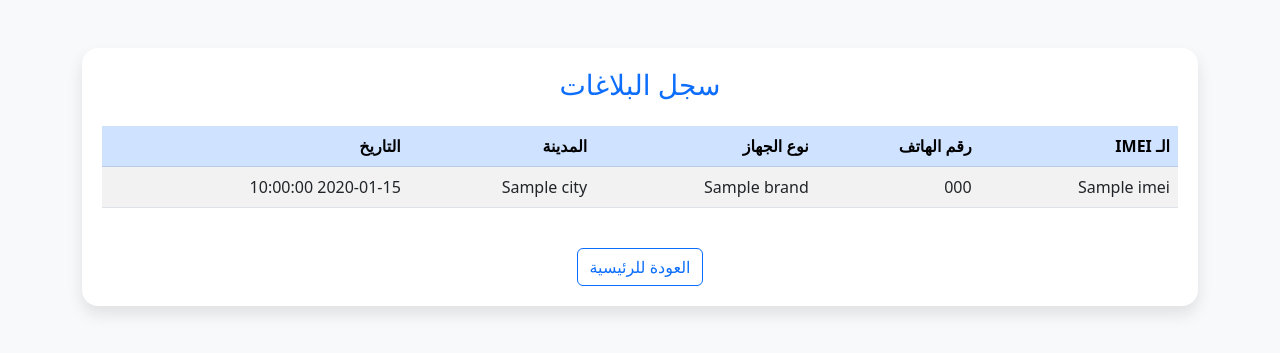
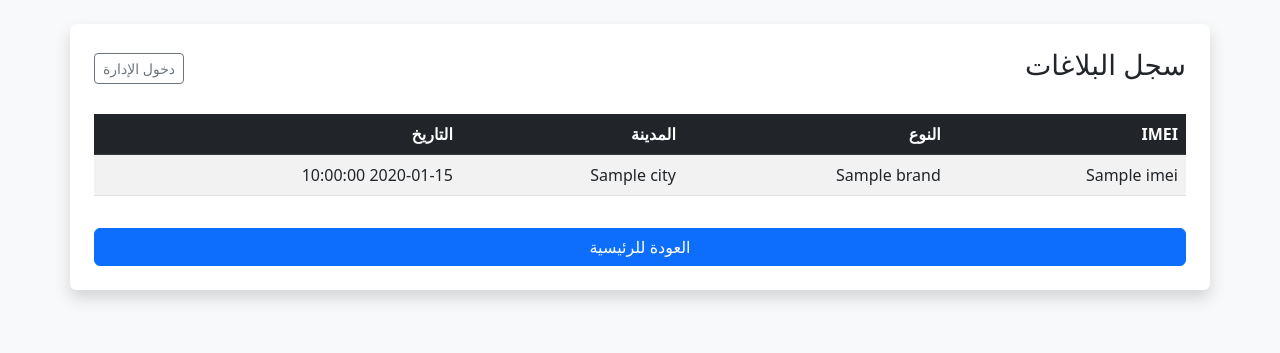
Before and after one commit to Ali202004/stolen-phones-project, a Flask app: page /reports in a window 1280 px wide. Shown: the top 353 px of the page. Run offline with Flask 3, Linux system fonts and the light colour scheme; a database or web service that is not in the repository returns one stand-in record (values such as "Sample title"); some libraries are stand-ins or nearby versions.

Commit message:
Update reports.html

```diff
--- a/templates/reports.html
+++ b/templates/reports.html
@@ -2,48 +2,51 @@
 <html lang="ar" dir="rtl">
 <head>
     <meta charset="UTF-8">
-    <meta name="viewport" content="width=device-width, initial-scale=1.0">
-    <title>قائمة البلاغات</title>
     <link href="https://cdn.jsdelivr.net/npm/bootstrap@5.3.0/dist/css/bootstrap.min.css" rel="stylesheet">
-    <style>
-        body { background-color: #f8f9fa; }
-        .table-container { background: white; padding: 20px; border-radius: 1rem; box-shadow: 0 0.5rem 1rem rgba(0, 0, 0, 0.1); }
-    </style>
 </head>
-<body class="py-5">
+<body class="bg-light p-4">
+    <div class="container bg-white p-4 rounded shadow">
+        <div class="d-flex justify-content-between align-items-center mb-4">
+            <h3>سجل البلاغات</h3>
+            {% if is_admin %}
+                <a href="/logout" class="btn btn-sm btn-danger">تسجيل الخروج</a>
+            {% else %}
+                <a href="/login" class="btn btn-sm btn-outline-secondary">دخول الإدارة</a>
+            {% endif %}
+        </div>
 
-    <div class="container">
-        <div class="table-container">
-            <h3 class="text-center mb-4 text-primary">سجل البلاغات</h3>
-
+        {% if not reports %}
+            <div class="alert alert-warning text-center">لا توجد بلاغات حالياً.</div>
+        {% else %}
             <div class="table-responsive">
-                <table class="table table-hover table-striped align-middle">
-                    <thead class="table-primary">
+                <table class="table table-striped align-middle">
+                    <thead class="table-dark">
                         <tr>
-                            <th>الـ IMEI</th>
-                            <th>رقم الهاتف</th>
-                            <th>نوع الجهاز</th>
-                            <th>المدينة</th>
-                            <th>التاريخ</th>
+                            <th>IMEI</th><th>النوع</th><th>المدينة</th><th>التاريخ</th>
+                            {% if is_admin %} <th>إجراءات</th> {% endif %}
                         </tr>
                     </thead>
                     <tbody>
                         {% for report in reports %}
                         <tr>
                             <td>{{ report.imei }}</td>
-                            <td>{{ report.phone }}</td>
                             <td>{{ report.brand }}</td>
                             <td>{{ report.city }}</td>
                             <td>{{ report.date }}</td>
+                            {% if is_admin %}
+                            <td>
+                                <form action="/delete/{{ report.id }}" method="POST" onsubmit="return confirm('حذف نهائي؟');">
+                                    <button class="btn btn-danger btn-sm">حذف</button>
+                                </form>
+                            </td>
+                            {% endif %}
                         </tr>
                         {% endfor %}
-                        </tbody>
+                    </tbody>
                 </table>
             </div>
-            <div class="text-center mt-4">
-                <a href="/" class="btn btn-outline-primary">العودة للرئيسية</a>
-            </div>
-        </div>
+        {% endif %}
+        <a href="/" class="btn btn-primary w-100 mt-3">العودة للرئيسية</a>
     </div>
 </body>
 </html>
```
